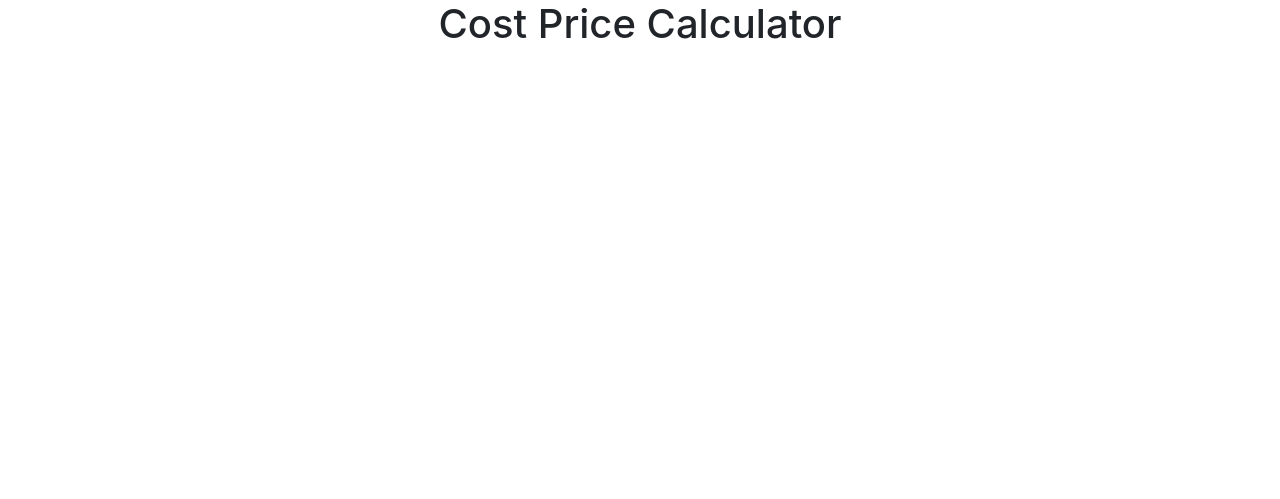
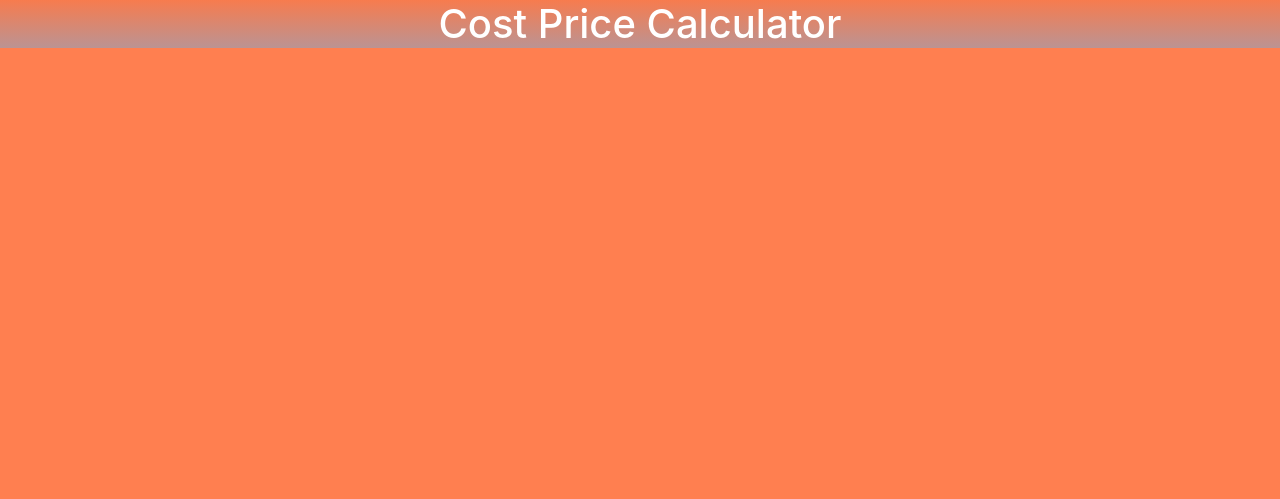
Before and after one commit to jod35/costCalc, a Flask app: page / in a window 1280 px wide. Shown: the top 499 px of the page. Run offline with Flask 2, Linux system fonts and the light colour scheme; some libraries are stand-ins or nearby versions.

Commit message:
added some basic forms

```diff
--- a/cost/forms.py
+++ b/cost/forms.py
@@ -0,0 +1,6 @@
+from flask_wtf import FlaskForm
+from wtforms import StringField,IntegerField
+
+class CostForm(FlaskForm):
+    cost_price=IntegerField("Cost Price")
+    Mark_Up=IntegerField("Mark Up")
--- a/cost/routes.py
+++ b/cost/routes.py
@@ -1,5 +1,6 @@
 from cost import app,db
 from flask import render_template
+from cost.forms import CostForm
 
 @app.route('/')
 def index():
--- a/cost/static/main.css
+++ b/cost/static/main.css
@@ -0,0 +1,9 @@
+body{
+    background-color: coral;
+    color: white;
+    min-height: 500px;
+}
+
+header{
+    background-image: linear-gradient(rgb(247, 123, 78),rgb(187, 147, 147));
+}
--- a/cost/templates/index.html
+++ b/cost/templates/index.html
@@ -5,12 +5,19 @@
     <meta name="viewport" content="width=device-width, initial-scale=1.0">
     <meta http-equiv="X-UA-Compatible" content="ie=edge">
     <link rel="stylesheet" href="{{url_for('static',filename='bootstrap.min.css')}}">
+    <link rel="stylesheet" href="{{url_for('static',filename='main.css')}}">
     <title>Cost Price Calculator</title>
 </head>
 <body>
-<center>
-    <h1>Cost Price Calculator</h1>
-</center>
+<header>
+    <center>
+        <h1>Cost Price Calculator</h1>
+    </center>
+    <form action="POST">
+        <div class="form">
 
+        </div>
+    </form>
+</header>
 </body>
 </html>
```
